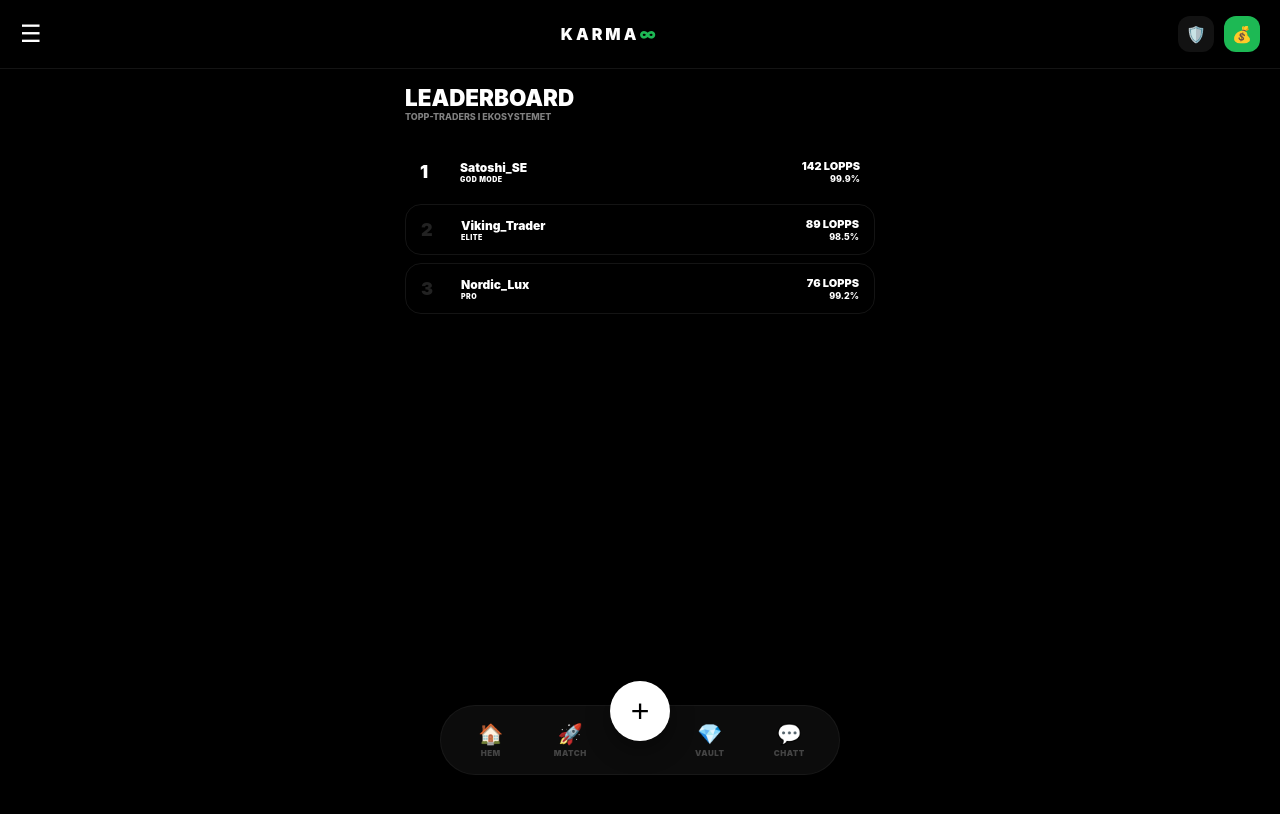
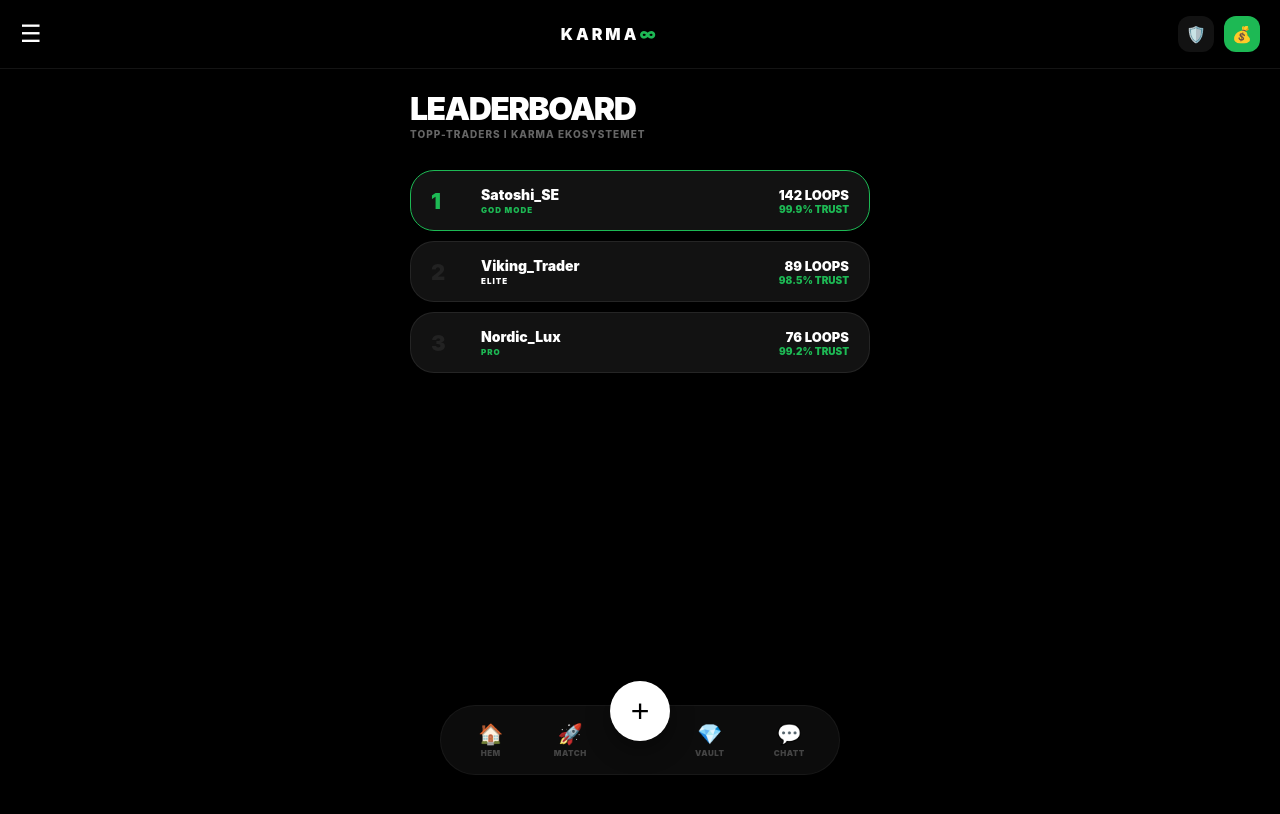
Before and after one commit to gascheckking/marketbeg-appGem, a Next.js app: page /leaderboard in a window 1280 px wide. Shown: the top 814 px of the page. Built offline with nearby package versions, Linux system fonts and the light colour scheme.

Commit message:
Update page.tsx

```diff
--- a/app/leaderboard/page.tsx
+++ b/app/leaderboard/page.tsx
@@ -4,29 +4,32 @@ import React from 'react';
 
 export default function Leaderboard() {
   const users = [
-    { name: "Satoshi_SE", sales: 142, trust: 99.9, rank: "GOD MODE", color: "var(--neon-mint)" },
+    { name: "Satoshi_SE", sales: 142, trust: 99.9, rank: "GOD MODE", color: "var(--karma-green)" },
     { name: "Viking_Trader", sales: 89, trust: 98.5, rank: "ELITE", color: "#fff" },
-    { name: "Nordic_Lux", sales: 76, trust: 99.2, rank: "PRO", color: "var(--neon-purple)" },
+    { name: "Nordic_Lux", sales: 76, trust: 99.2, rank: "PRO", color: "var(--karma-green)" },
   ];
 
   return (
-    <div className="page-wrapper" style={{ padding: '15px' }}>
-      <header style={{ marginBottom: '25px' }}>
-        <h1 style={{ fontSize: '1.4rem', fontWeight: 900, margin: 0 }}>LEADERBOARD</h1>
-        <p style={{ fontSize: '9px', opacity: 0.5, fontWeight: 800 }}>TOPP-TRADERS I EKOSYSTEMET</p>
+    <div className="page-wrapper">
+      <header style={{ marginBottom: '30px' }}>
+        <h1 style={{ fontSize: '2rem', fontWeight: 900, margin: 0, letterSpacing: '-1.5px' }}>LEADERBOARD</h1>
+        <p className="text-small" style={{ opacity: 0.4, fontWeight: 800 }}>TOPP-TRADERS I KARMA EKOSYSTEMET</p>
       </header>
 
-      <div style={{ display: 'grid', gap: '8px' }}>
+      <div style={{ display: 'grid', gap: '10px' }}>
         {users.map((u, i) => (
-          <div key={i} className="glass-card" style={{ padding: '12px 15px', border: i === 0 ? '1px solid var(--neon-mint)' : '1px solid var(--border)', display: 'flex', alignItems: 'center', gap: '15px', borderRadius: '16px' }}>
-            <div style={{ fontWeight: 900, fontSize: '18px', color: i === 0 ? 'var(--neon-mint)' : '#222', width: '25px' }}>{i+1}</div>
+          <div key={i} className="card" style={{
+            padding: '15px 20px', border: i === 0 ? '1px solid var(--karma-green)' : '1px solid var(--border)',
+            display: 'flex', alignItems: 'center', gap: '20px'
+          }}>
+            <div style={{ fontWeight: 900, fontSize: '22px', color: i === 0 ? 'var(--karma-green)' : '#222', width: '30px' }}>{i+1}</div>
             <div style={{ flex: 1 }}>
-              <div style={{ fontWeight: 900, fontSize: '12px' }}>{u.name}</div>
-              <div style={{ fontSize: '7px', color: u.color, fontWeight: 900, letterSpacing: '0.5px' }}>{u.rank}</div>
+              <div style={{ fontWeight: 900, fontSize: '14px' }}>{u.name}</div>
+              <div style={{ fontSize: '8px', color: u.color, fontWeight: 900, letterSpacing: '1px', marginTop: '2px' }}>{u.rank}</div>
             </div>
             <div style={{ textAlign: 'right' }}>
-              <div style={{ fontWeight: 900, fontSize: '11px' }}>{u.sales} LOPPS</div>
-              <div style={{ fontSize: '9px', color: 'var(--neon-mint)', fontWeight: 800 }}>{u.trust}%</div>
+              <div style={{ fontWeight: 900, fontSize: '13px' }}>{u.sales} LOOPS</div>
+              <div style={{ fontSize: '10px', color: 'var(--karma-green)', fontWeight: 900 }}>{u.trust}% TRUST</div>
             </div>
           </div>
         ))}
```
